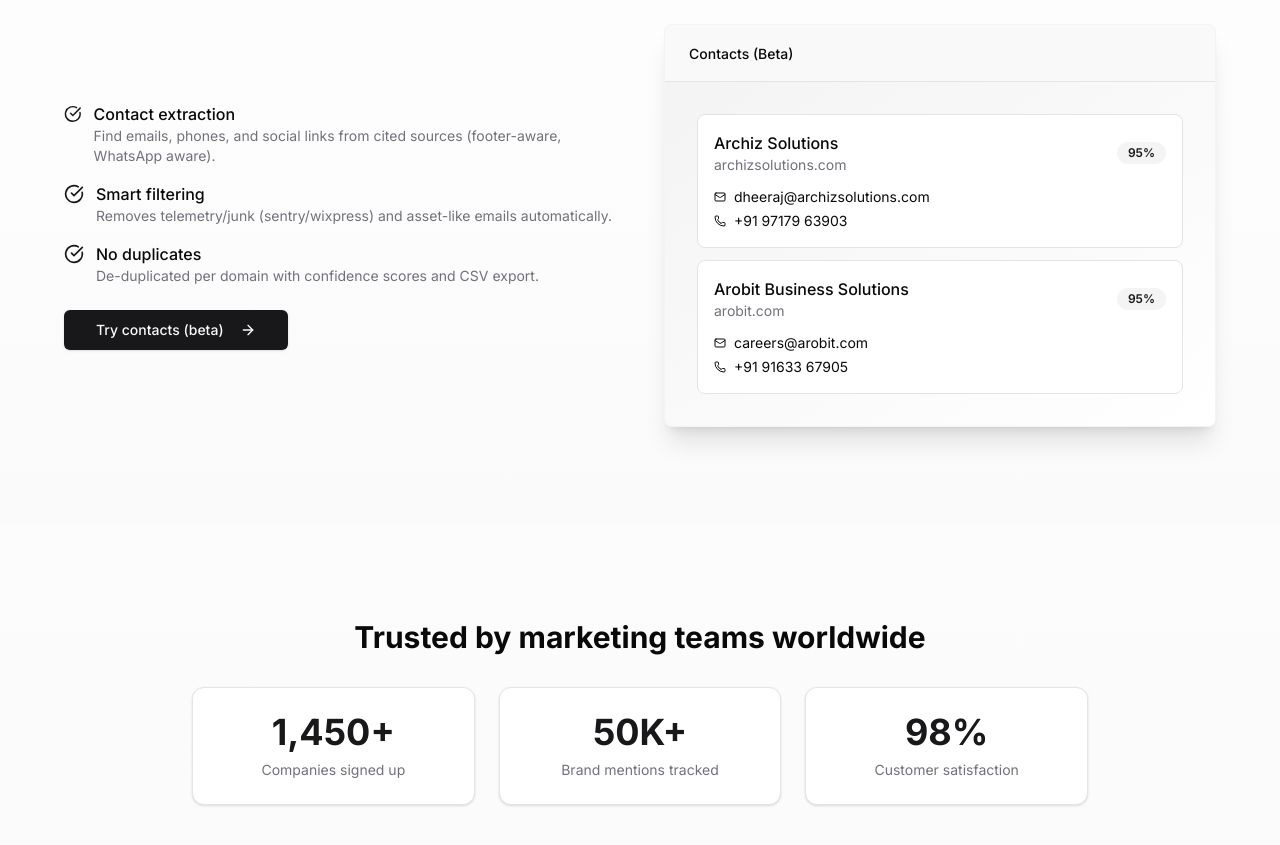
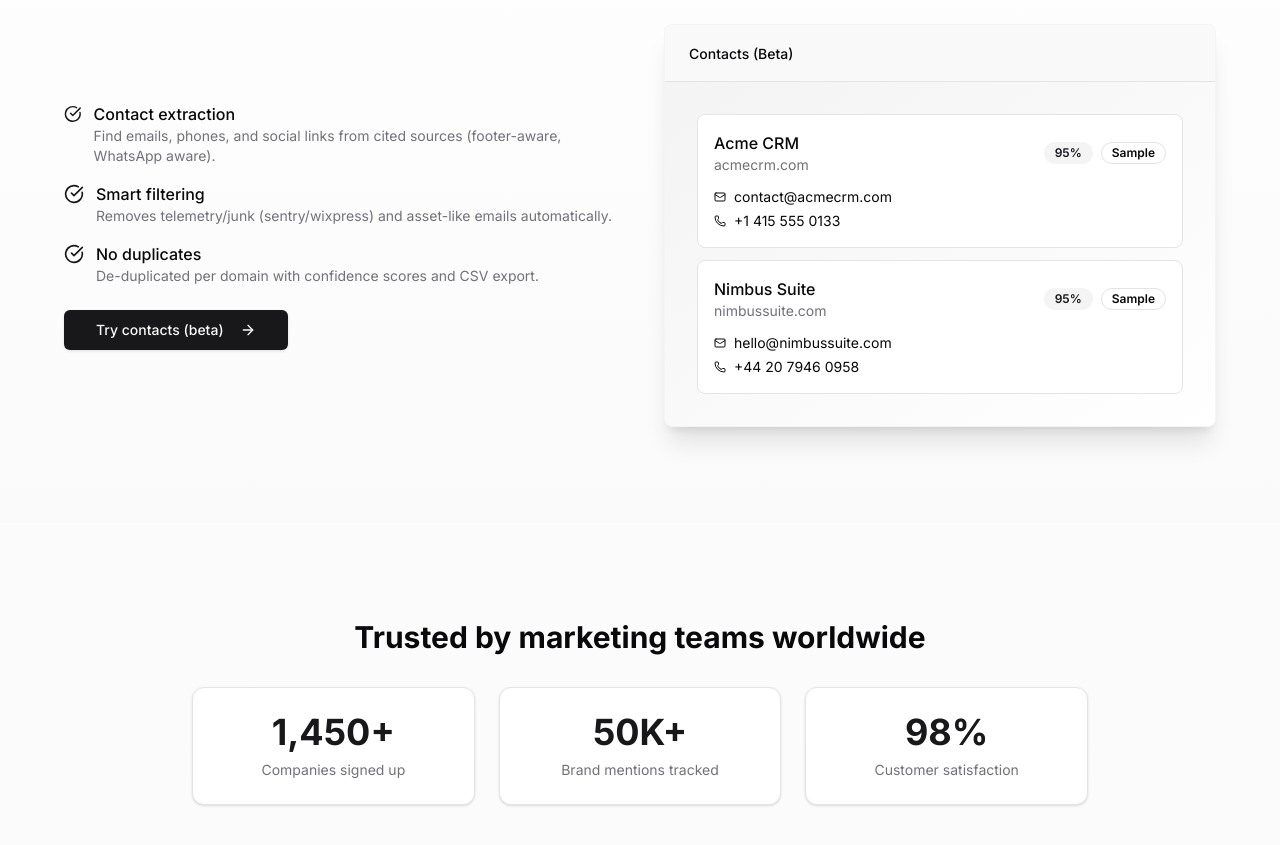
Before and after one commit to RakeshKakati/llm-brand-tracker-saas, a Next.js app: page / in a window 1280 px wide. Shown: the part 4480-5325 px from the top of the page. Built offline with nearby package versions, Linux system fonts and the light colour scheme; no server answers.

Commit message:
change dummy data

```diff
--- a/src/components/pages/LandingPageSaaS.tsx
+++ b/src/components/pages/LandingPageSaaS.tsx
@@ -580,14 +580,17 @@
               </div>
               <div className="p-8 bg-gradient-to-br from-primary/5 to-background">
                 <div className="space-y-3">
-                  {[{company:'Archiz Solutions', email:'dheeraj@archizsolutions.com', phone:'+91 97179 63903', domain:'archizsolutions.com'}, {company:'Arobit Business Solutions', email:'careers@arobit.com', phone:'+91 91633 67905', domain:'arobit.com'}].map((c, idx) => (
+                  {[{company:'Acme CRM', email:'contact@acmecrm.com', phone:'+1 415 555 0133', domain:'acmecrm.com'}, {company:'Nimbus Suite', email:'hello@nimbussuite.com', phone:'+44 20 7946 0958', domain:'nimbussuite.com'}].map((c, idx) => (
                     <div key={idx} className="p-4 rounded-lg border bg-background">
                       <div className="flex items-center justify-between">
                         <div>
                           <p className="font-medium">{c.company}</p>
                           <p className="text-sm text-muted-foreground">{c.domain}</p>
                         </div>
-                        <Badge variant="secondary">95%</Badge>
+                        <div className="flex items-center gap-2">
+                          <Badge variant="secondary">95%</Badge>
+                          <Badge variant="outline">Sample</Badge>
+                        </div>
                       </div>
                       <div className="mt-3 text-sm space-y-1">
                         <div className="flex items-center gap-2"><Mail className="w-3 h-3" /> {c.email}</div>
```
